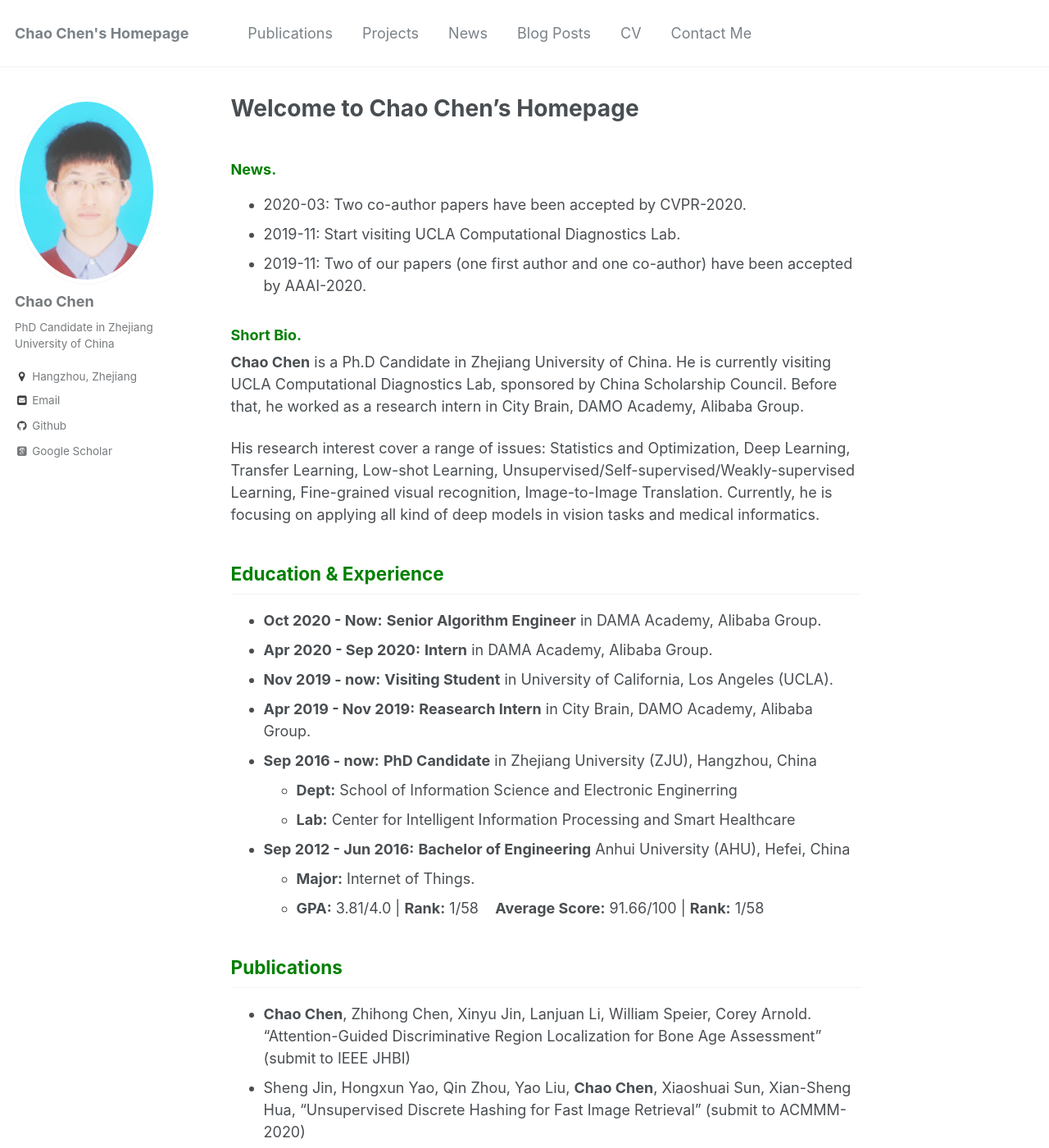
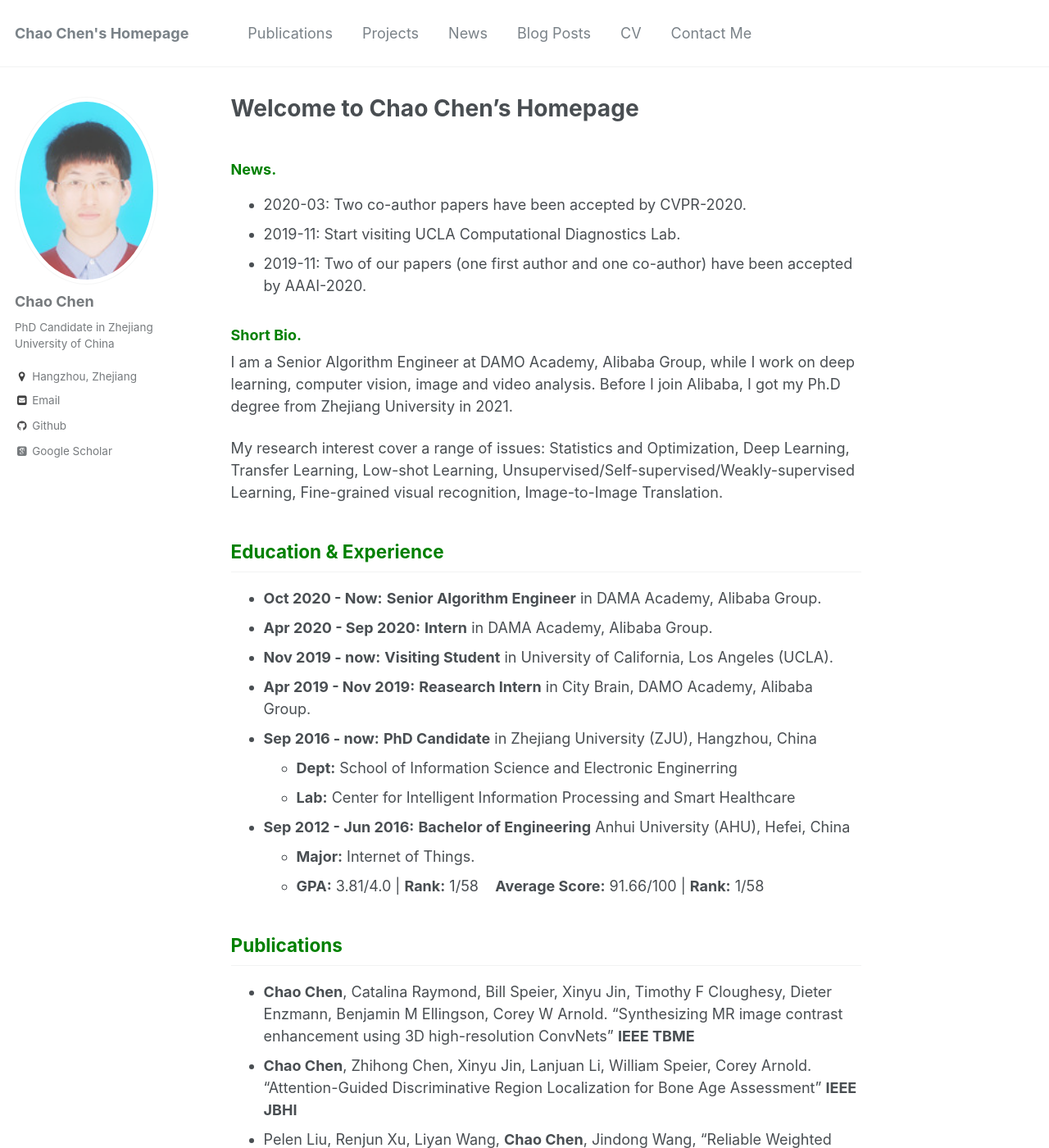
Before and after one commit to chenchao666/chenchao666.github.io, a Jekyll site: the page built from _pages/about.md, in a window 1280 px wide and 1400 px high. Shown: the whole window at 82% size. Built offline with Jekyll 4.4.1, drawn with Linux system fonts in a browser that asks for light colours; some web fonts are replaced; some of the changed text lies outside the part shown.

Commit message:
Update about.md

```diff
--- a/_pages/about.md
+++ b/_pages/about.md
@@ -15,9 +15,9 @@ redirect_from:
 
 
 ### <span style="color: green"> Short Bio. </span>
-**Chao Chen** is a Ph.D Candidate in Zhejiang University of China. He is currently visiting UCLA Computational Diagnostics Lab, sponsored by China Scholarship Council. Before that, he worked as a research intern in City Brain, DAMO Academy, Alibaba Group.
+I am a Senior Algorithm Engineer at DAMO Academy, Alibaba Group, while I work on deep learning, computer vision, image and video analysis. Before I join Alibaba, I got my Ph.D degree from Zhejiang University in 2021.
 
-His research interest cover a range of issues: Statistics and Optimization, Deep Learning, Transfer Learning, Low-shot Learning, Unsupervised/Self-supervised/Weakly-supervised Learning, Fine-grained visual recognition, Image-to-Image Translation. Currently, he is focusing on applying all kind of deep models in vision tasks and medical informatics.
+My research interest cover a range of issues: Statistics and Optimization, Deep Learning, Transfer Learning, Low-shot Learning, Unsupervised/Self-supervised/Weakly-supervised Learning, Fine-grained visual recognition, Image-to-Image Translation.
 
 
 ## <span style="color: green"> Education & Experience </span>
@@ -33,12 +33,12 @@ His research interest cover a range of issues: Statistics and Optimization, Deep
   - **GPA:** 3.81/4.0 \| **Rank:** 1/58 &nbsp;&nbsp; **Average Score:** 91.66/100 \| **Rank:** 1/58
 
 ## <span style="color: green"> Publications </span>
-* **Chao Chen**, Zhihong Chen, Xinyu Jin, Lanjuan Li, William Speier, Corey Arnold. "Attention-Guided Discriminative Region Localization for Bone Age Assessment" (submit to IEEE JHBI)
-* Sheng Jin, Hongxun Yao, Qin Zhou, Yao Liu, **Chao Chen**, Xiaoshuai Sun, Xian-Sheng Hua, "Unsupervised Discrete Hashing for Fast Image Retrieval" (submit to ACMMM-2020)
+* **Chao Chen**, Catalina Raymond, Bill Speier, Xinyu Jin, Timothy F Cloughesy, Dieter Enzmann, Benjamin M Ellingson, Corey W Arnold. "Synthesizing MR image contrast enhancement using 3D high-resolution ConvNets" **IEEE TBME**
+* **Chao Chen**, Zhihong Chen, Xinyu Jin, Lanjuan Li, William Speier, Corey Arnold. "Attention-Guided Discriminative Region Localization for Bone Age Assessment"  **IEEE JBHI**
 * Pelen Liu, Renjun Xu, Liyan Wang, **Chao Chen**, Jindong Wang, "Reliable Weighted Optimal Transport for Unsupervised Domain Adaptation" **CVPR2020**
 * Zhihong Chen, **Chao Chen**, Zhaowei Cheng, Ke fang, Xinyu Jin, "Selective Transfer with Reinforced Transfer Network
 for Partial Domain Adaptation"  **CVPR2020**
-* **Chao Chen**, Zhihang Fu, Zhihong Chen, Zhaowei Cheng, Xinyu Jin, Xian-sheng Hua "Towards Self-similarity Consistency and Feature Discrimination for Unsupervised Domain Adaptation," (submmit to neural network)
+* **Chao Chen**, Zhihang Fu, Zhihong Chen, Zhaowei Cheng, Xinyu Jin, Xian-sheng Hua "Towards Self-similarity Consistency and Feature Discrimination for Unsupervised Domain Adaptation," **Signal Processing: Image Communication**
 * **Chao Chen**, Zhihang Fu, Zhihong Chen, Sheng Jin, Zhaowei Cheng, Xinyu Jin, Xian-sheng Hua "HoMM: Higher-order Moment Matching for Unsupervised Domain Adaptation," **AAAI-2020**
 * Sheng Jin, Shangchen Zhou, Yao Liu, **Chao Chen**, Xiaoshuai Sun, Hongxun Yao, Xian-Sheng Hua, "SSAH: Semi-supervised Adversarial Deep Hashing with Self-paced Hard Sample Generation," **AAAI-2020**
 * **Chao Chen**, Zhihong Chen, Boyuan Jiang, Xinyu Jin “Joint Domain Alignment and Discriminative Feature Learning for Unsupervised Deep Domain Adaptation,” **AAAI-2019**. [paper](https://arxiv.org/abs/1808.09347) [code](https://github.com/chenchao666/JDDA-Master)
```
